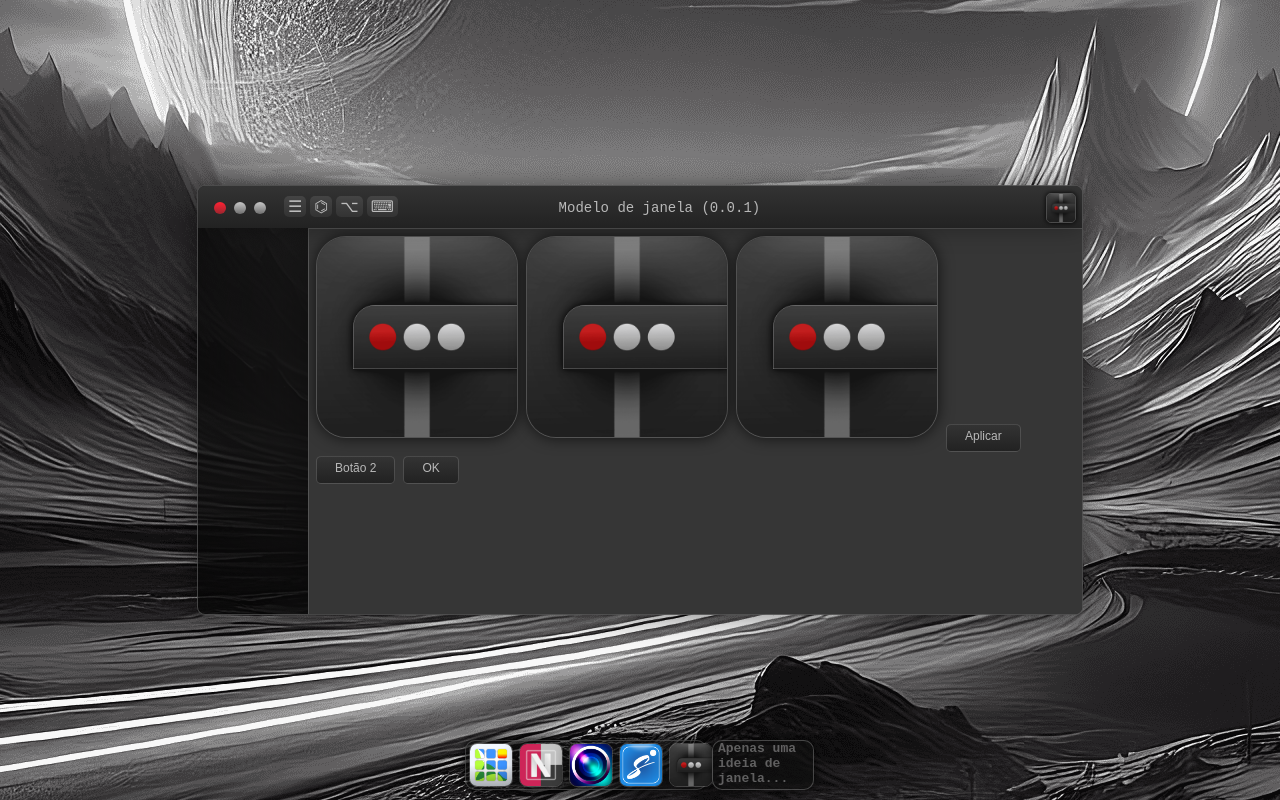
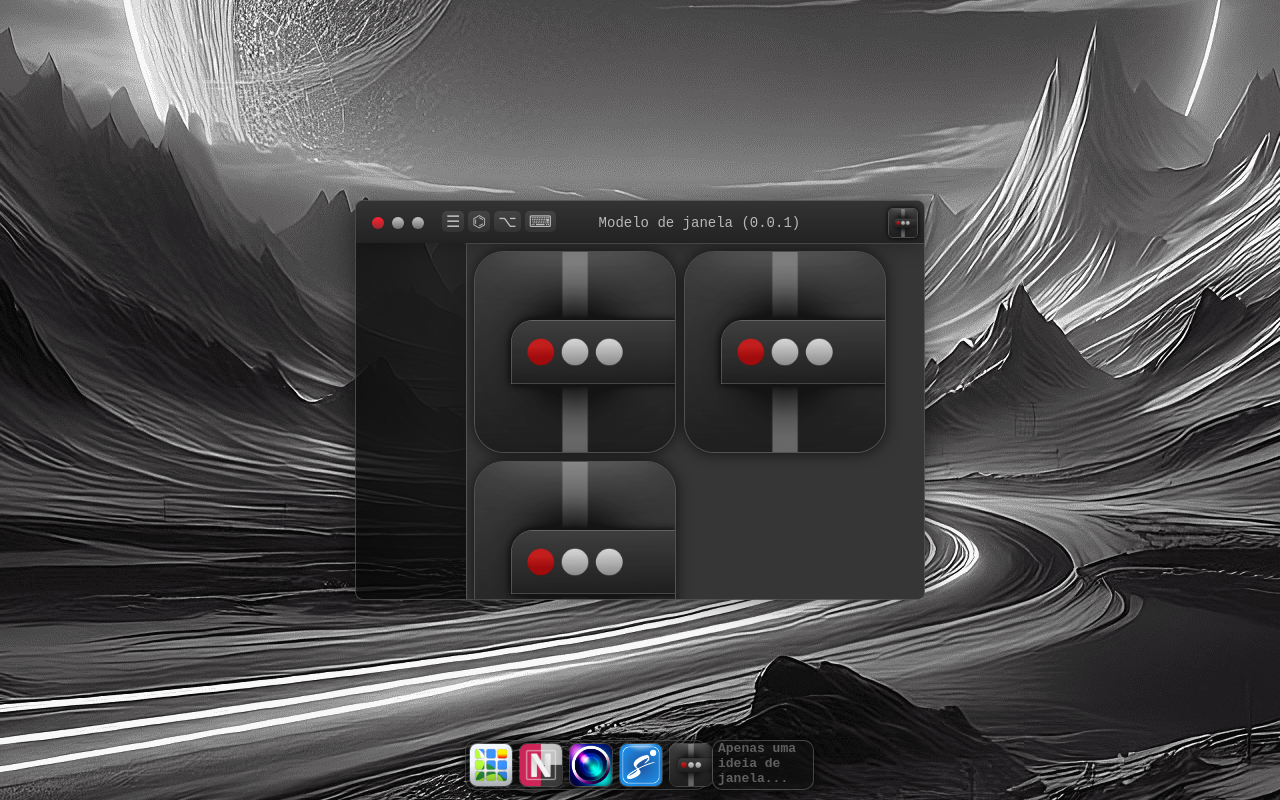
Before and after one commit to NascaED/Web-N-OS, a plain HTML site: page index.html in a window 1280 px wide. Drawn offline with Linux system fonts and the light colour scheme.

Commit message:
Estudo de css AB

```diff
--- a/base/base.css
+++ b/base/base.css
@@ -8,9 +8,9 @@ body {
 
 /*Janela inicio*/
 .janela {
-    width: calc(70% - 10px);
-    height: calc(55% - 10px);
-    min-width: 755px;
+    width: 570px;
+    height: 400px;
+    min-width: 100px;
     min-height: 105px;
     position: absolute;
     top: 50%;
@@ -39,6 +39,7 @@ body {
     padding-left: 16px;
     overflow: hidden;
     text-align: center;
+    white-space: nowrap;
     box-shadow: 0 0 25px #0005
 }
 
@@ -100,7 +101,7 @@ body {
     float: right;
     right: 2px;
     width: 28px;
-    margin: -5px -8px -10px 80px;
+    margin: -5px -8px -10px 0px;
     border-radius: 5px;
     box-shadow: 0 0 5px #000;
     user-select: none
--- a/base/base.js
+++ b/base/base.js
@@ -8,7 +8,8 @@ janelas.forEach(janela => {
             const janelaRect = janela.getBoundingClientRect();
             offsetX = e.clientX - janelaRect.left - (janelaRect.width / 2);
             offsetY = e.clientY - janelaRect.top - (janelaRect.height / 2);
-            janela.style.cursor = 'grabbing'
+            janela.style.userSelect = 'none';
+            janela.style.cursor = 'grabbing';
         }
     };
     const pararArraste = () => {
```
